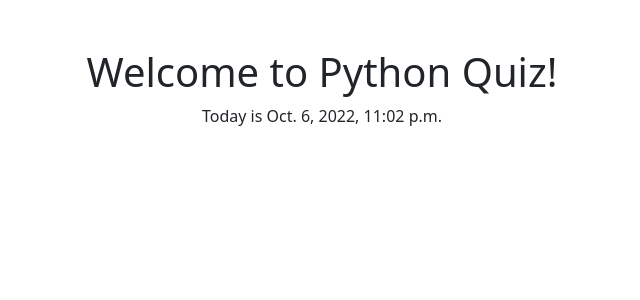
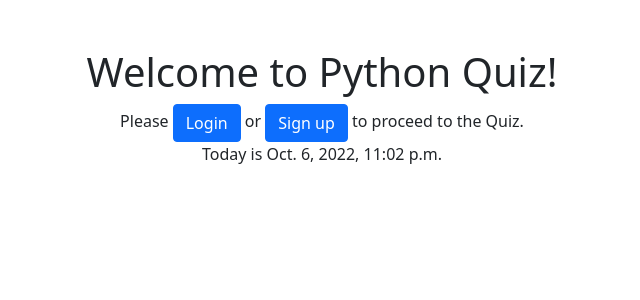
Before and after one commit to konpsar/quiz_app_django, a Django app: page / in a window 1280 px wide. Shown: the part 54-354 px from the top of the page, without its empty margins (318-958 px from the left). Run offline with Django 4.2, Linux system fonts and the light colour scheme.

Commit message:
Setup different home page to superuser/simple user/unauthenticated user

```diff
--- a/quiz_project/home/templates/home/welcome.html
+++ b/quiz_project/home/templates/home/welcome.html
@@ -3,15 +3,24 @@
 
 {% block content %}
         <div class="my-5 text-center container">
-            {% if user.is_authenticated %}
-            <h1>Welcome, {{ user.get_username }}.</h1>
+            {% if user.is_superuser %}
+            <h1>Welcome, {{ user.get_username }} (SU).</h1>
             <p>You are now logged in. <br>Today is {{today}}</p>
             <a href="{% url 'MultiQues-add' %}" class="btn btn-primary">Add a new multiple choice question.</a>
             <a href="{% url 'OpenQues-add' %}" class="btn btn-primary">Add a new open ended question.</a>
-            <a href="{% url 'multiQues.list' %}" class="btn btn-primary">Show all multiple choice Qs.</a>
+            <br><br><a href="{% url 'multiQues.list' %}" class="btn btn-primary">Show all multiple choice Qs.</a>
             <a href="{% url 'openQues.list' %}" class="btn btn-primary">Show all open ended Qs.</a>
+            <br><br><a href="{% url 'admin:index' %}" class="btn btn-primary">Admin page.</a>
+            {% elif user.is_authenticated %}
+            <h1>Welcome, {{ user.get_username }}.</h1>
+            <a href="{% url 'home' %}" class="btn btn-primary">Start Quiz!</a>
             {% else %}
             <h1>Welcome to Python Quiz!</h1>
+            Please
+            <a href="{% url 'login' %}" class="btn btn-primary">Login</a>
+            or
+            <a href="{% url 'signup' %}" class="btn btn-primary">Sign up</a>
+            to proceed to the Quiz.
             <p>Today is {{today}}</p>
 
             {% endif %}
```
Also changed, not shown: quiz_project/db.sqlite3.
